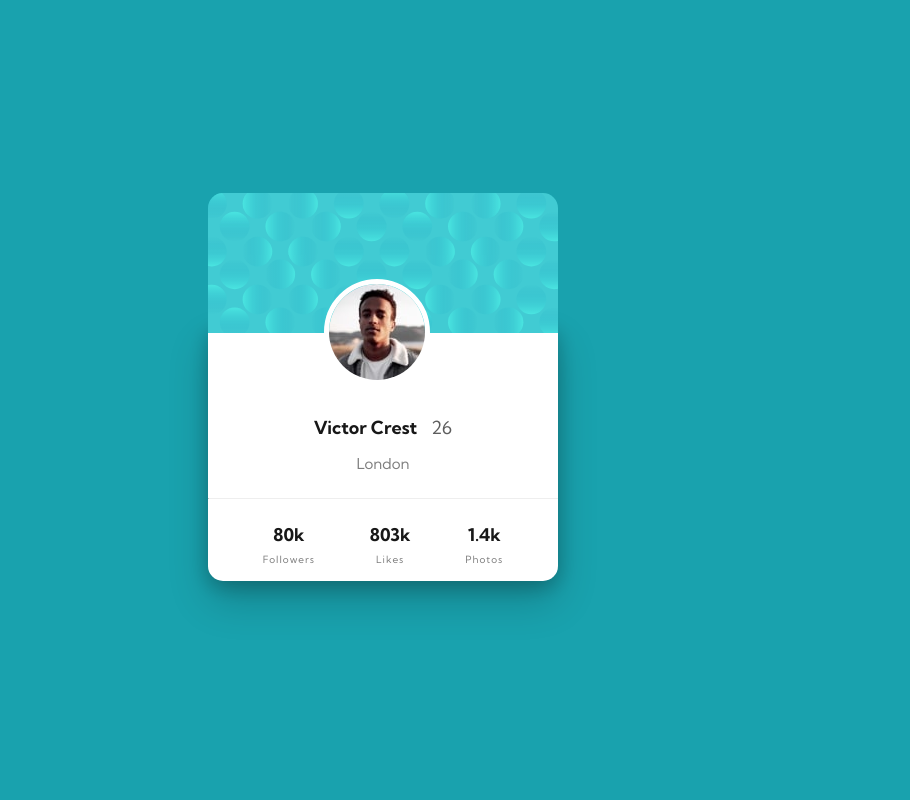
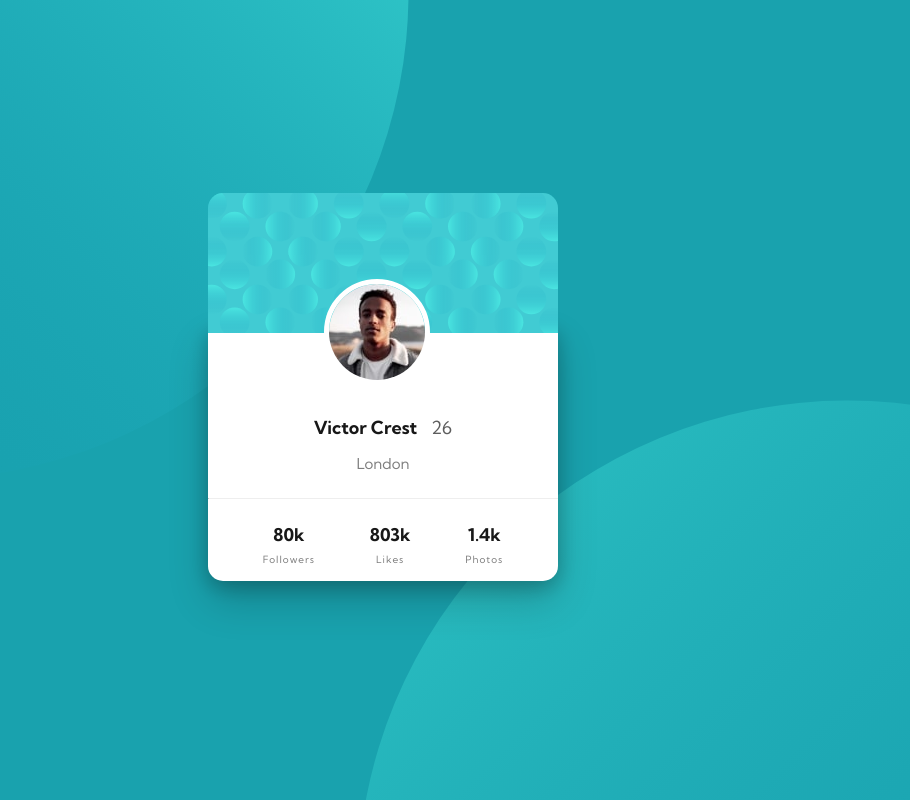
Before and after one commit to rhniam/Profil-Card, a plain HTML site: page index.html in a window 1280 px wide. Shown: the whole page, without its empty margins (257-1167 px from the left). Drawn offline with Linux system fonts and the light colour scheme.

Commit message:
background position update

```diff
--- a/style.css
+++ b/style.css
@@ -7,7 +7,7 @@
 body {
     background-color: hsl(185, 75%, 39%);
     background-image: url('./images/bg-pattern-top.svg'), url('./images/bg-pattern-bottom.svg');
-   background-position: -6% 1040%, 98% -1180%;
+    background-position: bottom 40vh right 48vw, top 50vh left 48vw;
     background-repeat: no-repeat;
     background-attachment: fixed;
     font-family: 'Kumbh Sans',sans-serif;
```
